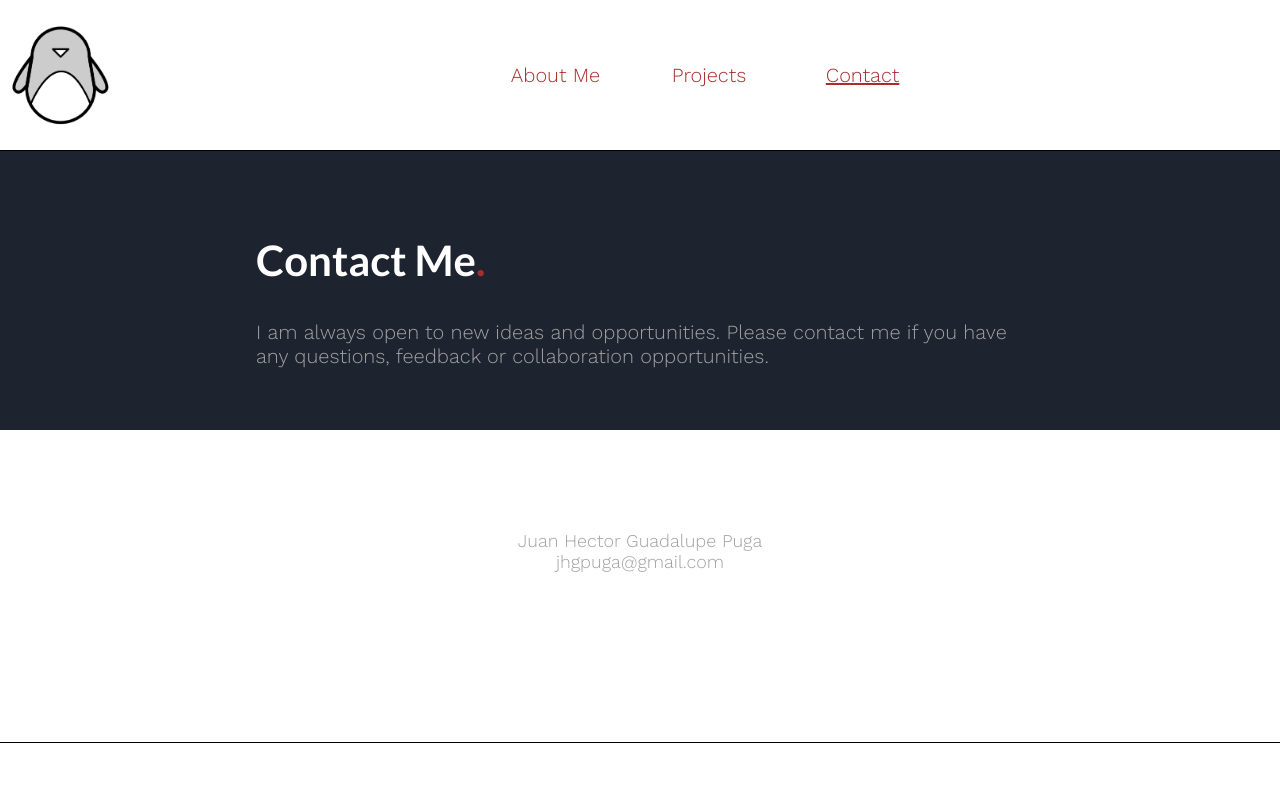
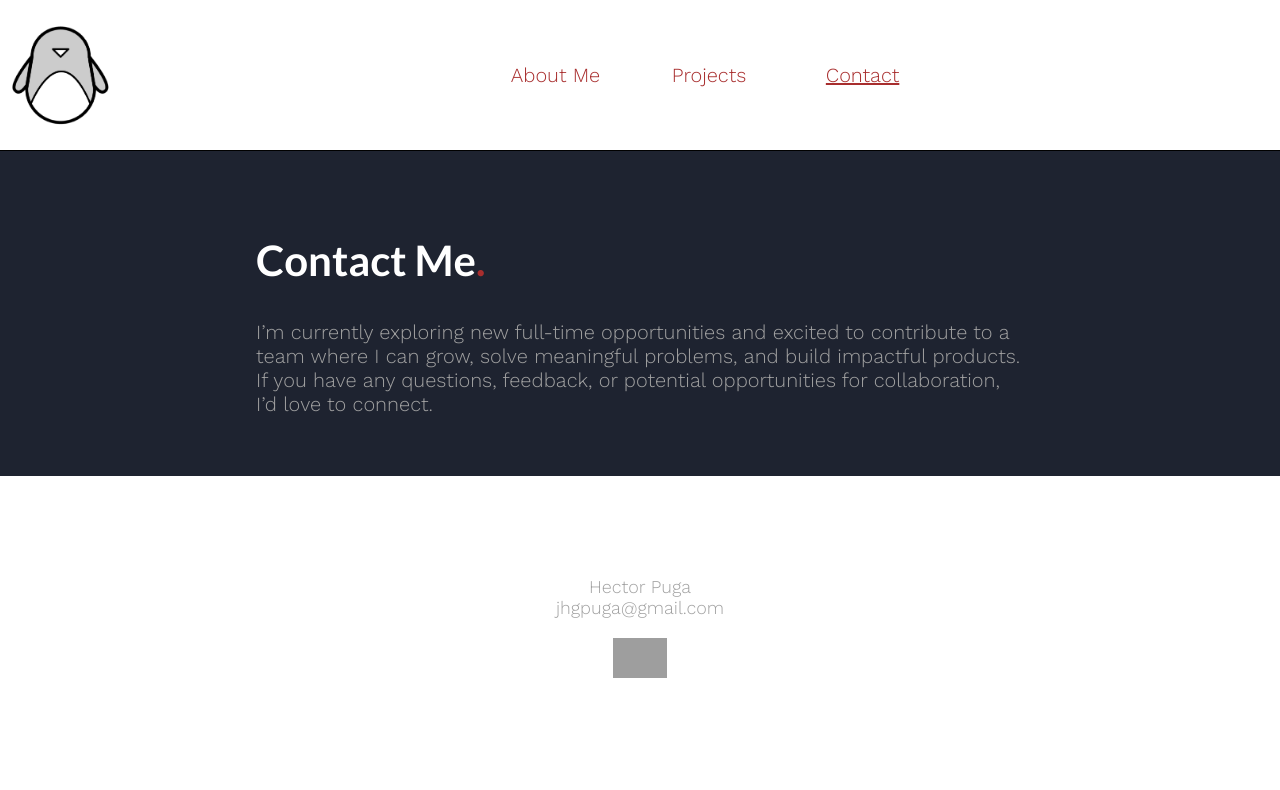
Before and after one commit to hectorp55/HectorP55Website, an Angular app: page /contact in a window 1280 px wide. Shown: the top 790 px of the page. Built offline with nearby package versions, Linux system fonts and the light colour scheme; grey boxes are pictures that could not be loaded.

Commit message:
Update contacts page

```diff
--- a/src/app/contact/contact.component.html
+++ b/src/app/contact/contact.component.html
@@ -1,5 +1,10 @@
 <app-header-card [header]=headerLabels></app-header-card>
 <div class="contact-info">
-    <span>Juan Hector Guadalupe Puga</span><br>
+    <span>Hector Puga</span><br>
     <span>jhgpuga&#64;gmail.com</span>
+    <span class="description social-icons">
+        <a class="social-icon" href="https://www.linkedin.com/in/hector-puga-407469132">
+            <img src="./assets/linkedin-icon.png">
+        </a>
+    </span>
 </div>
--- a/src/app/contact/contact.component.scss
+++ b/src/app/contact/contact.component.scss
@@ -5,3 +5,21 @@
     padding: 100px;
     color: #a1a1a1;
 }
+
+.social-icons {
+    display: flex;
+    justify-content: center;
+
+    .social-icon {
+        width: 5%;
+        max-width: 220px;
+        max-height: 220px;
+        min-width: 50px;
+        min-height: 50px;
+        padding: 20px;
+
+        img {
+            width: 100%;
+        }
+    }
+}
--- a/src/app/home/home.component.html
+++ b/src/app/home/home.component.html
@@ -20,6 +20,7 @@
                     <li>React</li>
                     <li>GraphQL</li>
                     <li>Design</li>
+                    <li>Coffee</li>
                     <li>Rocket League</li>
                     <li>The Minimalists</li>
                 </ul>
--- a/src/app/labels.ts
+++ b/src/app/labels.ts
@@ -7,7 +7,7 @@ export const PageHeaderLabels: HeaderLabels = {
     },
     Contact: {
         Title: 'Contact Me',
-        Description: 'I am always open to new ideas and opportunities. Please contact me if you have any questions, feedback or collaboration opportunities.'
+        Description: 'I’m currently exploring new full-time opportunities and excited to contribute to a team where I can grow, solve meaningful problems, and build impactful products. If you have any questions, feedback, or potential opportunities for collaboration, I’d love to connect.'
     },
     Projects: {
         Title: 'Projects',
```
